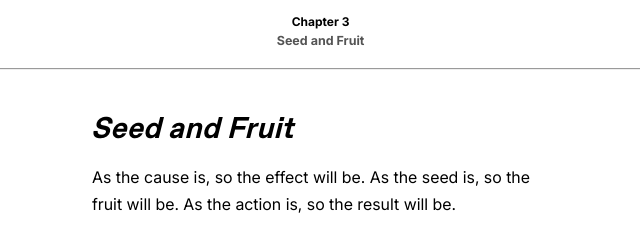
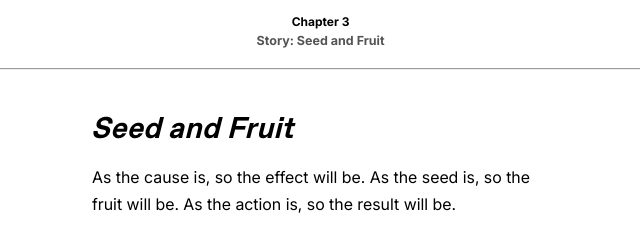
Before and after one commit to artoflivingbook/read, a plain HTML site: page story-seed.html in a window 1280 px wide. Shown: the top 231 px of the page, 328-968 px from the left. Drawn offline with Linux system fonts and the light colour scheme.

Commit message:
Update story-seed.html

```diff
--- a/story-seed.html
+++ b/story-seed.html
@@ -38,7 +38,7 @@
 
 
             <p class="header-content-div-bottom">
-                Seed and Fruit
+               Story: Seed and Fruit
             </p>
 
         </div>
```
